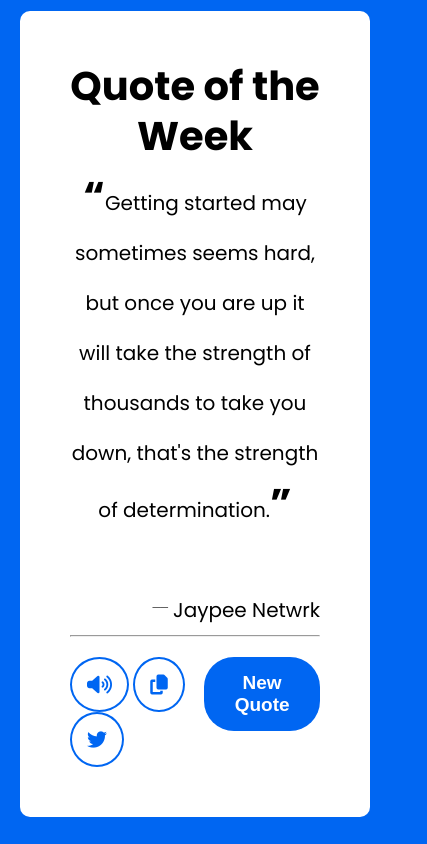
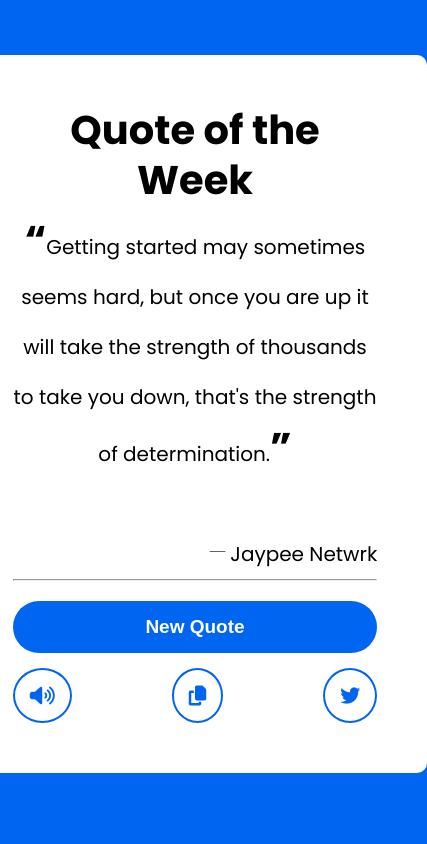
Before and after one commit to JaypeeDevlop/Quote-Generator, a plain HTML site: page index.html in a window 390 px wide. Shown: the whole page, 427 px wide, since content can reach past the window. Drawn offline with Linux system fonts and the light colour scheme.

Commit message:
Added media querry for 500px

```diff
--- a/generator.css
+++ b/generator.css
@@ -145,3 +145,23 @@ button {
 .section2 {
     display: none;
 }
+
+@media (max-width: 500px) {
+    .copyN {
+        display:flex;
+        flex-direction: column-reverse;
+        gap: 15px;
+    }
+
+    button {
+        width: 100%;
+    }
+
+   .iconsdiv {
+    width: 100%;
+    display: flex;
+    align-items: center;
+    text-align: center;
+    gap:100px;
+   }
+}
--- a/index.html
+++ b/index.html
@@ -19,7 +19,7 @@
             <hr>
             </div>
             <div class="copyN">
-                <div class="div">
+                <div class="iconsdiv">
                     <i class="fa-solid fa-volume-high fa-lg" id="sound"></i>
                     <i class="fa-solid fa-copy fa-lg" id="copy"></i>
                     <i class="fa-brands fa-twitter fa-lg" id="twitter"></i>
```
